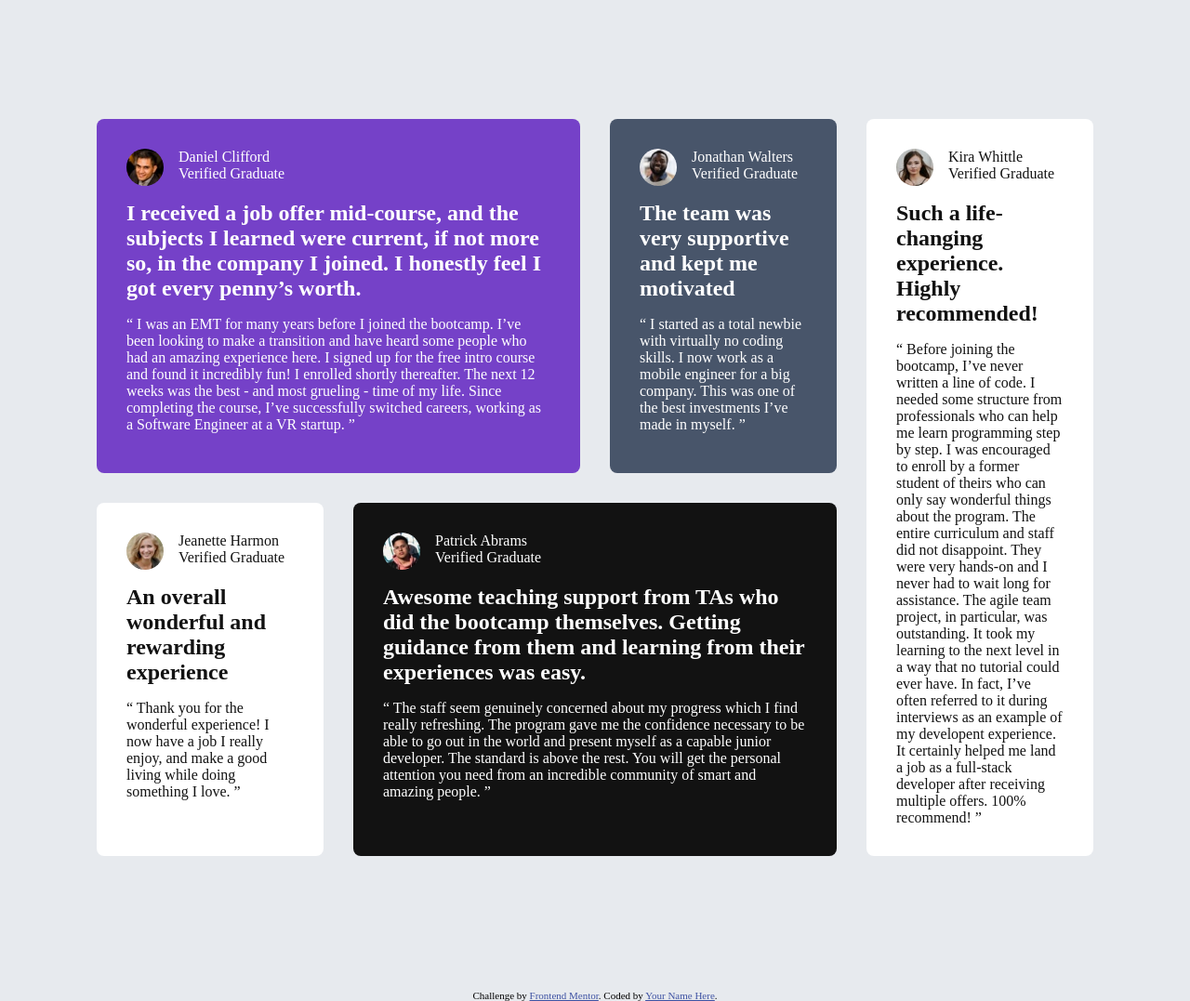
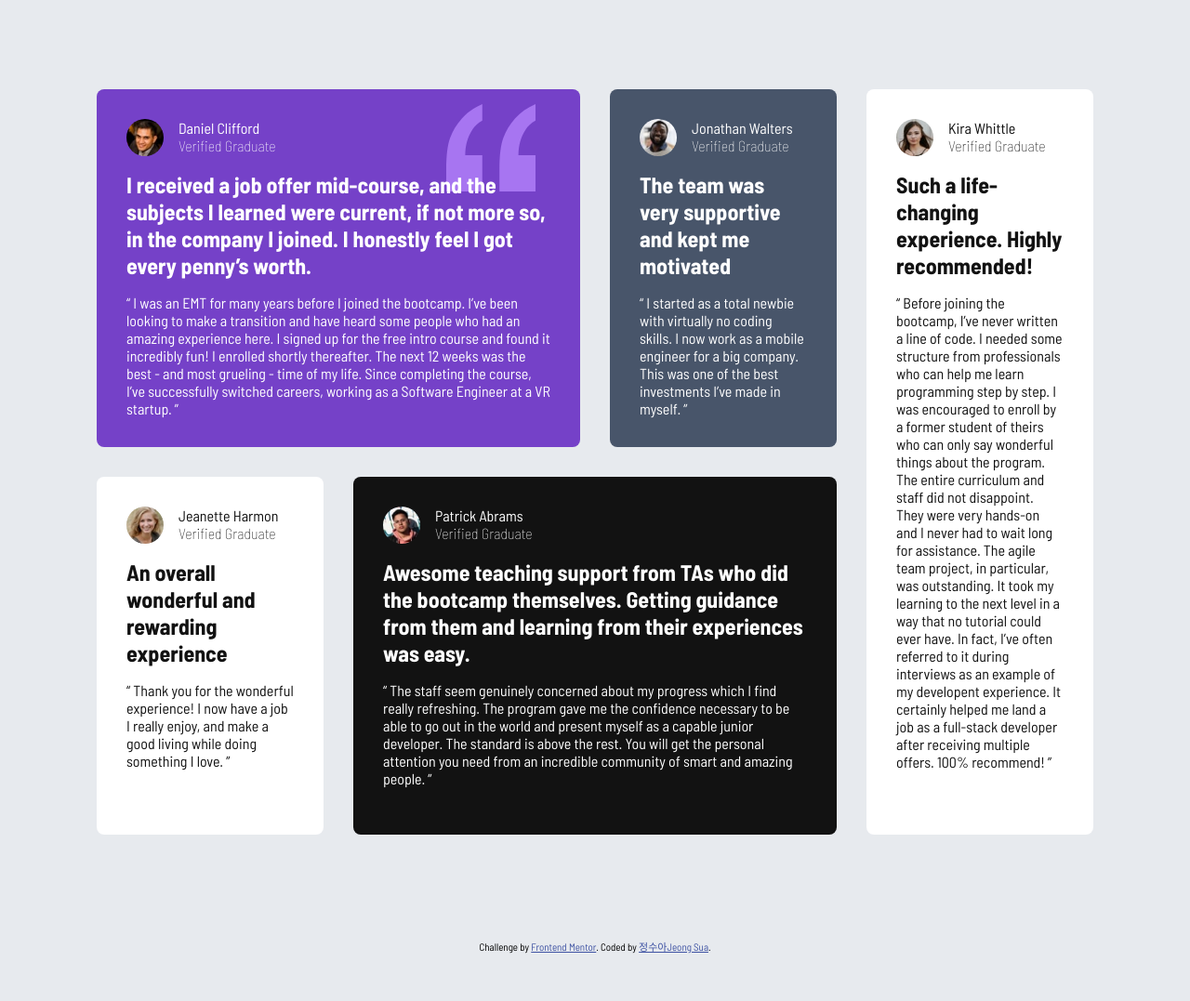
Before and after one commit to SuaJeong-winter/FEM-07-testimonials-grid-section, a plain HTML site: page index.html in a window 1280 px wide. Shown: the whole page at 93% size. After the commit the page ends 1026 px from the top, so only its background shows below. Drawn offline with Linux system fonts and the light colour scheme.

Commit message:
feat:프로필 element 수정

```diff
--- a/index.html
+++ b/index.html
@@ -13,6 +13,12 @@
     />
 
     <title>Frontend Mentor | Testimonials Grid Section</title>
+    <link rel="preconnect" href="https://fonts.googleapis.com" />
+    <link rel="preconnect" href="https://fonts.gstatic.com" crossorigin />
+    <link
+      href="https://fonts.googleapis.com/css2?family=Barlow+Semi+Condensed:ital,wght@0,100;0,200;0,300;0,400;0,500;0,600;0,700;0,800;0,900;1,100;1,200;1,300;1,400;1,500;1,600;1,700;1,800;1,900&display=swap"
+      rel="stylesheet"
+    />
     <link rel="stylesheet" href="./styles.css" />
 
     <!-- Feel free to remove these styles or customise in your own stylesheet 👍 -->
@@ -29,6 +35,7 @@
   <body>
     <main class="grid__cards">
       <section class="grid__card card__one comment">
+        <img src="./images/bg-pattern-quotation.svg" class="quote__img" />
         <div class="comment__profile">
           <img
             class="comment__profile--img"
@@ -41,7 +48,7 @@
           </div>
         </div>
         <div class="comment__text">
-          <h3 class="comment__text--title">
+          <h3 class="comment__text--title quote--title">
             I received a job offer mid-course, and the subjects I learned were
             current, if not more so, in the company I joined. I honestly feel I
             got every penny’s worth.
@@ -167,7 +174,7 @@
     <footer class="attribution">
       Challenge by
       <a href="https://www.frontendmentor.io?ref=challenge">Frontend Mentor</a>.
-      Coded by <a href="#">Your Name Here</a>.
+      Coded by <a href="https://github.com/SuaJeong-winter">정수아Jeong Sua</a>.
     </footer>
   </body>
 </html>
--- a/styles.css
+++ b/styles.css
@@ -23,12 +23,14 @@
 
 body {
   background-color: var(--Grey10);
-  display: row;
   place-items: center;
+  font-family: "Barlow Semi Condensed", sans-serif;
 }
 
 .grid__cards {
-  margin: 2rem 0;
+  display: display;
+  grid-template-columns: 1fr;
+  gap: 1em;
 }
 
 .grid__card {
@@ -39,6 +41,7 @@ body {
 
 /* comment */
 .comment {
+  position: relative;
   padding: 2rem;
   border-radius: 0.5rem;
   color: var(--White);
@@ -48,12 +51,30 @@ body {
   display: flex;
   gap: 1rem;
   margin-bottom: 1rem;
+  position: relative;
 }
 
 .comment__profile--img {
   border-radius: 50%;
   width: 2.5rem;
   height: 2.5rem;
+}
+
+.quote__img {
+  position: absolute;
+  top: 1rem;
+  right: 3rem;
+  width: 6rem;
+  z-index: 0;
+}
+
+.quote--title {
+  position: relative;
+  z-index: 1;
+}
+
+.comment__profile__info--graduate {
+  font-weight: 100;
 }
 
 .comment__text {
@@ -117,8 +138,6 @@ body {
     background-color: var(--Grey10);
     display: grid;
     place-items: center;
-    min-height: 100vh;
-    min-width: 100vh;
   }
 
   .grid__cards {
```
